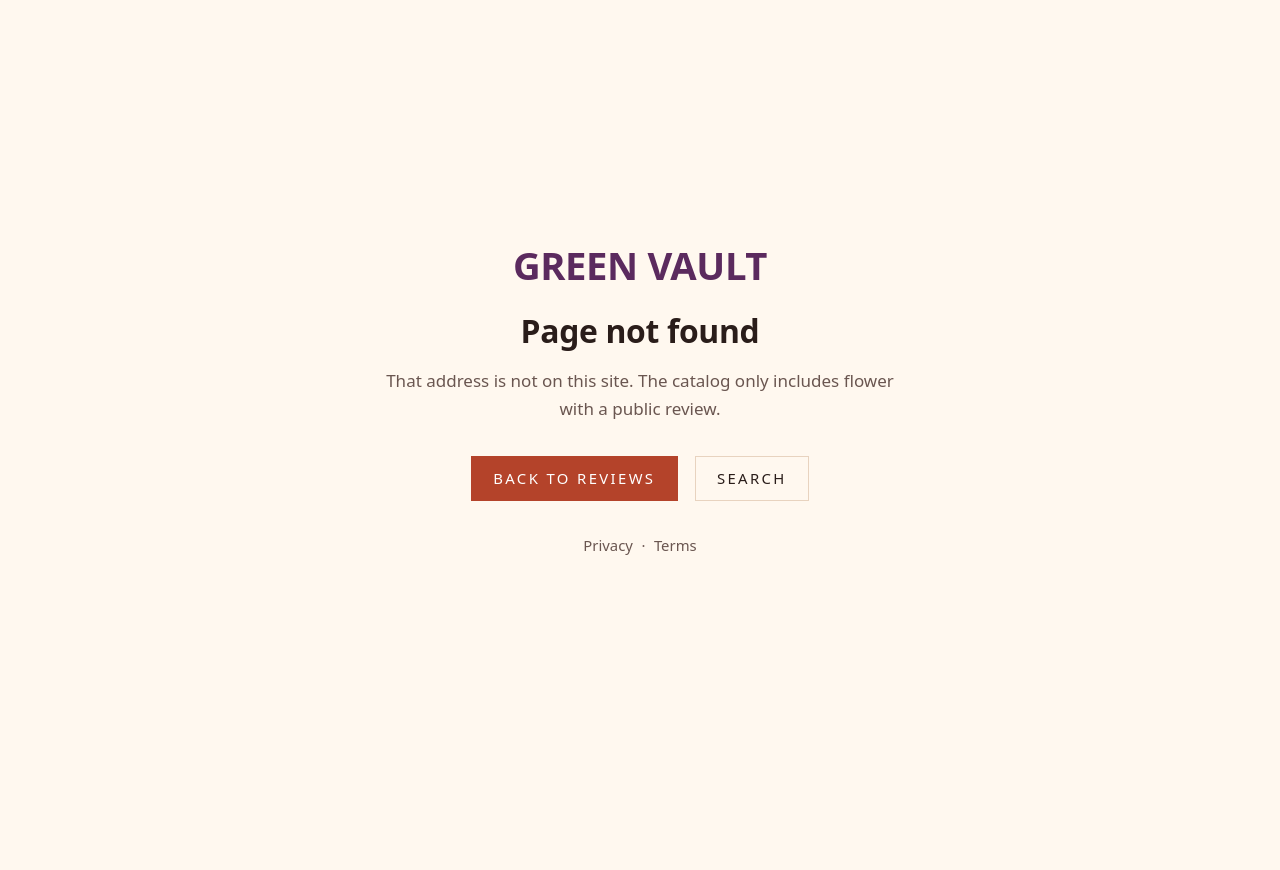
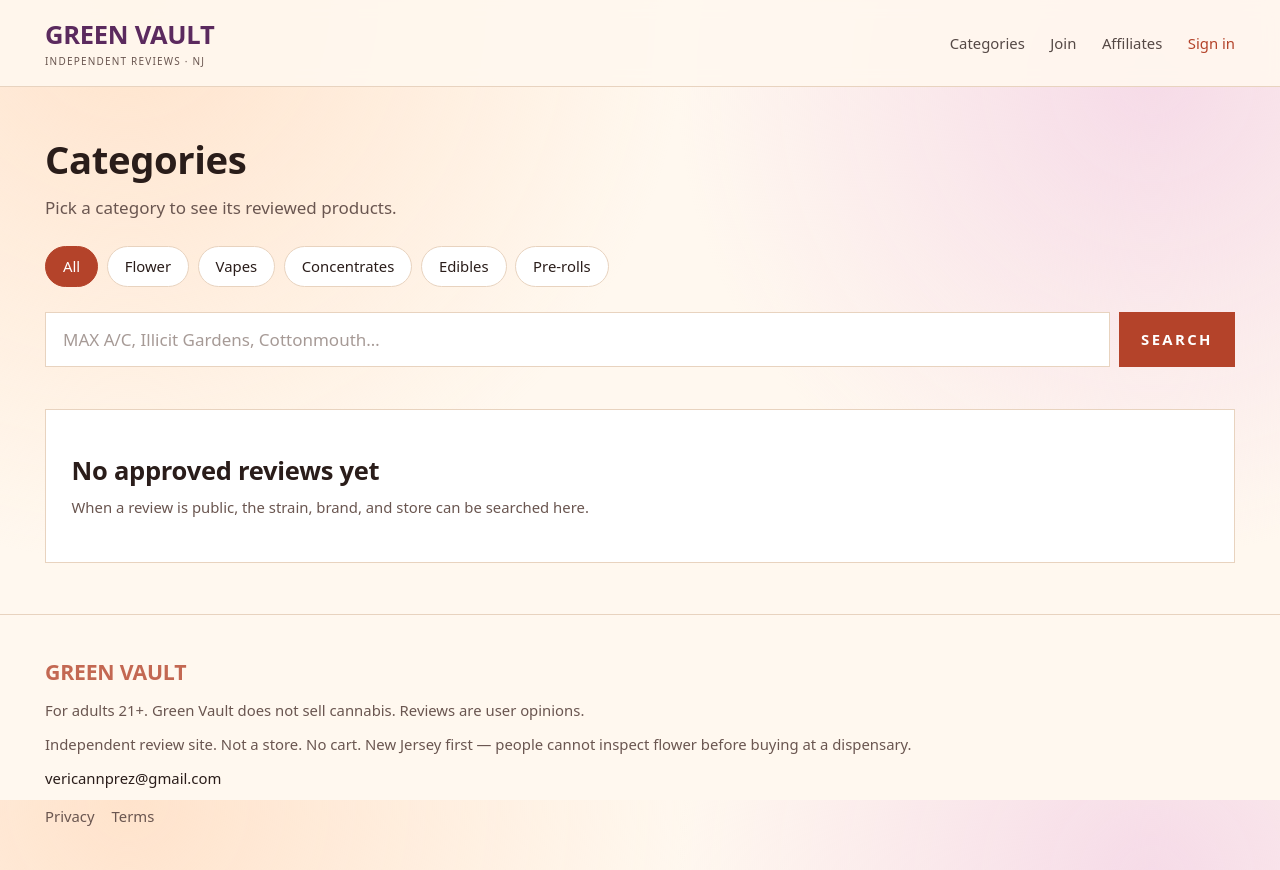
Before and after one commit to fglassmire8-wq/Verican, a Next.js app: page /categories in a window 1280 px wide. Before the commit this address had no page. Before the commit the page ends 800 px from the top, so only its background shows below. Built offline with nearby package versions, Linux system fonts and the light colour scheme; no server answers; the database is empty.

Commit message:
Categories page (redirect /markets, /brands), remove Brands, new home statement and affiliate CTA

```diff
--- a/next.config.ts
+++ b/next.config.ts
@@ -6,6 +6,12 @@ const nextConfig: NextConfig = {
     // Runtime files at /media are outside /public; CatalogImage leaves those unoptimized.
     minimumCacheTTL: 60 * 60 * 24,
   },
+  async redirects() {
+    return [
+      { source: "/markets", destination: "/categories", permanent: true },
+      { source: "/brands", destination: "/categories", permanent: true },
+    ];
+  },
 };
 
 export default nextConfig;
--- a/src/app/(site)/brands/page.tsx
+++ /dev/null
@@ -1,66 +0,0 @@
-import Link from "next/link";
-import { EmptyState } from "@/components/EmptyState";
-import { prisma } from "@/lib/prisma";
-
-export const dynamic = "force-dynamic";
-export const metadata = { title: "Brands" };
-
-export default async function BrandsPage() {
-  const brands = await prisma.brand.findMany({
-    where: {
-      products: {
-        some: {
-          reviews: { some: { status: "APPROVED" } },
-        },
-      },
-    },
-    include: {
-      products: {
-        where: { reviews: { some: { status: "APPROVED" } } },
-        include: {
-          _count: { select: { reviews: true } },
-        },
-      },
-    },
-    orderBy: { name: "asc" },
-  });
-
-  return (
-    <div className="mx-auto max-w-6xl px-4 py-12">
-      <p className="text-[11px] uppercase tracking-[0.12em] text-gold">Cultivators</p>
-      <h1 className="font-display text-4xl mt-2">Brands</h1>
-      <p className="mt-3 text-muted max-w-2xl">
-        Brands appear here only after an approved public review. No placeholder catalog.
-      </p>
-
-      <div className="mt-10 space-y-4">
-        {brands.length === 0 ? (
-          <EmptyState title="No brands yet">
-            A brand is listed after an approved public review. There is no placeholder
-            catalog.
-          </EmptyState>
-        ) : (
-          brands.map((brand) => (
-            <article key={brand.id} className="border border-line bg-panel p-6">
-              <h2 className="font-display text-3xl">{brand.name}</h2>
-              <p className="mt-2 text-sm text-muted">
-                {[brand.legalName, brand.license ? `license ${brand.license}` : null, brand.location]
-                  .filter(Boolean)
-                  .join(" · ")}
-              </p>
-              <ul className="mt-4 space-y-2">
-                {brand.products.map((product) => (
-                  <li key={product.id}>
-                    <Link href={`/product/${product.slug}`} className="text-gold hover:text-gold-bright">
-                      {product.strain}
-                    </Link>
-                  </li>
-                ))}
-              </ul>
-            </article>
-          ))
-        )}
-      </div>
-    </div>
-  );
-}
--- a/src/app/(site)/markets/page.tsx
+++ b/src/app/(site)/categories/page.tsx
@@ -1,3 +1,4 @@
+import Link from "next/link";
 import { prisma } from "@/lib/prisma";
 import { EmptyState } from "@/components/EmptyState";
 import { ProductCard } from "@/components/ProductCard";
@@ -5,19 +6,46 @@ import { isTrustedReview } from "@/lib/utils";
 
 export const dynamic = "force-dynamic";
 
-export const metadata = { title: "Markets" };
+export const metadata = { title: "Categories" };
 
-export default async function MarketsPage({
+const BASE_CATEGORIES: { value: string; label: string }[] = [
+  { value: "FLOWER", label: "Flower" },
+  { value: "VAPE", label: "Vapes" },
+  { value: "CONCENTRATE", label: "Concentrates" },
+  { value: "EDIBLE", label: "Edibles" },
+  { value: "PREROLL", label: "Pre-rolls" },
+];
+
+function labelFor(value: string) {
+  return (
+    BASE_CATEGORIES.find((c) => c.value === value)?.label ??
+    value.charAt(0) + value.slice(1).toLowerCase()
+  );
+}
+
+export default async function CategoriesPage({
   searchParams,
 }: {
-  searchParams: Promise<{ q?: string }>;
+  searchParams: Promise<{ q?: string; c?: string }>;
 }) {
-  const { q = "" } = await searchParams;
+  const { q = "", c = "" } = await searchParams;
   const query = q.trim();
+  const category = c.trim().toUpperCase();
+
+  const used = await prisma.product.findMany({
+    where: { reviews: { some: { status: "APPROVED" } } },
+    select: { category: true },
+    distinct: ["category"],
+  });
+  const categories = [...BASE_CATEGORIES];
+  for (const { category: value } of used) {
+    if (!categories.some((x) => x.value === value)) categories.push({ value, label: labelFor(value) });
+  }
 
   const products = await prisma.product.findMany({
     where: {
       reviews: { some: { status: "APPROVED" } },
+      ...(category ? { category } : {}),
       ...(query
         ? {
             OR: [
@@ -57,13 +85,31 @@ export default async function MarketsPage({
 
   return (
     <div className="mx-auto max-w-6xl px-4 py-12">
-      <p className="text-[11px] uppercase tracking-[0.12em] text-gold">Search</p>
-      <h1 className="font-display text-4xl mt-2">Markets</h1>
+      <h1 className="font-display text-4xl">Categories</h1>
       <p className="mt-3 text-muted max-w-2xl">
-        Search strain, brand, or store. Only flower with an approved public review appears.
+        Pick a category to see its reviewed products.
       </p>
 
-      <form className="mt-8 flex gap-2" action="/markets">
+      <nav className="mt-6 flex flex-wrap gap-2" aria-label="Product categories">
+        {[{ value: "", label: "All" }, ...categories].map((item) => {
+          const active = item.value === category;
+          const href = item.value ? `/categories?c=${item.value.toLowerCase()}` : "/categories";
+          return (
+            <Link
+              key={item.value || "all"}
+              href={href}
+              className={`rounded-full border px-4 py-2 text-sm ${
+                active ? "border-gold bg-gold text-ink" : "border-line bg-panel text-cream hover:border-gold"
+              }`}
+            >
+              {item.label}
+            </Link>
+          );
+        })}
+      </nav>
+
+      <form className="mt-6 flex gap-2" action="/categories">
+        {category ? <input type="hidden" name="c" value={category.toLowerCase()} /> : null}
         <input
           name="q"
           defaultValue={query}
@@ -80,7 +126,7 @@ export default async function MarketsPage({
 
       <div className="mt-10">
         {products.length === 0 ? (
-          <EmptyState title={query ? "No matches" : "No approved reviews yet"}>
+          <EmptyState title={query ? "No matches" : category ? `No reviewed ${labelFor(category).toLowerCase()} yet` : "No approved reviews yet"}>
             {query
               ? `Nothing public matches “${query}”. Search covers strain, brand, and store on approved reviews only.`
               : "When a review is public, the strain, brand, and store can be searched here."}
--- a/src/app/(site)/not-found.tsx
+++ b/src/app/(site)/not-found.tsx
@@ -13,7 +13,7 @@ export default function SiteNotFound() {
         <Link href="/" className="border border-gold bg-gold text-ink px-5 py-2.5">
           Back to reviews
         </Link>
-        <Link href="/markets" className="border border-line px-5 py-2.5 hover:border-gold">
+        <Link href="/categories" className="border border-line px-5 py-2.5 hover:border-gold">
           Search
         </Link>
       </div>
--- a/src/app/(site)/page.tsx
+++ b/src/app/(site)/page.tsx
@@ -29,52 +29,38 @@ export default async function HomePage() {
   return (
     <div>
       <section className="border-b border-line">
-        <div className="mx-auto max-w-6xl px-4 py-16 sm:py-24">
-          <p className="text-[11px] uppercase tracking-[0.12em] text-gold">
-            21+ · Independent · Not a store
-          </p>
-          <h1 className="font-display text-4xl sm:text-6xl mt-4 max-w-3xl leading-tight text-cream">
-            Check the flower before you buy the jar.
+        <div className="mx-auto max-w-6xl px-4 py-14 sm:py-20">
+          <h1 className="font-display text-4xl sm:text-5xl max-w-3xl leading-tight text-cream">
+            Independent cannabis reviews for New Jersey.
           </h1>
           <p className="mt-6 max-w-2xl text-lg text-muted leading-relaxed">
-            New Jersey dispensaries seal the product. You cannot inspect it on the floor.
-            Green Vault is a photo and an honest review first — then, after you buy, you post
-            your own.
-          </p>
-          <div className="mt-10 grid gap-6 sm:grid-cols-2 max-w-3xl text-sm leading-relaxed">
-            <div className="border border-line p-5 bg-panel">
-              <h2 className="font-display text-2xl text-gold-bright">Members</h2>
-              <p className="mt-2 text-muted">
-                View reviews. You may leave an unverified, unrewarded note. Member reviews
-                are visually distinct and never count toward trusted rank.
-              </p>
-            </div>
-            <div className="border border-line p-5 bg-panel">
-              <h2 className="font-display text-2xl text-gold-bright">Affiliate Program</h2>
-              <p className="mt-2 text-muted">Become an affiliate. Sign up here.</p>
-              <Link
-                href="/affiliate"
-                className="mt-4 inline-block border border-gold bg-gold text-ink px-5 py-2.5 text-sm tracking-[0.12em] uppercase"
-              >
-                Sign up as an affiliate
-              </Link>
-            </div>
-          </div>
-          <p className="mt-8 text-sm text-muted">
-            Honest <span className="text-dont">DON&apos;T BUY</span> reviews are a feature.
+            Green Vault publishes independent, third-party reviews of medical and
+            recreational cannabis products, purely for quality control. In New Jersey you
+            usually can&apos;t see the product before you buy it, so our goal is for every
+            product on the market to eventually be reviewed.
           </p>
           <div className="mt-8 flex flex-wrap gap-4">
             <Link
-              href="/markets"
-              className="border border-gold bg-gold text-ink px-5 py-2.5 text-sm tracking-[0.16em] uppercase"
+              href="/affiliate"
+              className="border border-gold bg-gold text-ink px-6 py-3 text-base tracking-[0.08em] uppercase hover:bg-gold-bright hover:border-gold-bright"
             >
-              Search reviews
+              Become an affiliate — Sign up
             </Link>
             <Link
+              href="/categories"
+              className="border border-line bg-panel px-6 py-3 text-base tracking-[0.08em] uppercase text-cream hover:border-gold"
+            >
+              Browse categories
+            </Link>
+          </div>
+          <div className="mt-10 max-w-xl border border-line p-5 bg-panel">
+            <h2 className="font-display text-2xl text-gold-bright">Affiliate Program</h2>
+            <p className="mt-2 text-muted">Become an affiliate. Sign up here.</p>
+            <Link
               href="/affiliate"
-              className="border border-line px-5 py-2.5 text-sm tracking-[0.16em] uppercase text-cream hover:border-gold"
+              className="mt-4 inline-block border border-gold bg-gold text-ink px-5 py-2.5 text-sm tracking-[0.12em] uppercase"
             >
-              Apply as affiliate
+              Sign up as an affiliate
             </Link>
           </div>
         </div>
@@ -83,12 +69,11 @@ export default async function HomePage() {
       <section className="mx-auto max-w-6xl px-4 py-16">
         <div className="flex items-end justify-between gap-4 mb-8">
           <div>
-            <p className="text-[11px] uppercase tracking-[0.12em] text-gold">Catalog</p>
-            <h2 className="font-display text-3xl mt-2">Reviewed flower</h2>
+            <h2 className="font-display text-3xl">Recently reviewed</h2>
           </div>
-          <p className="text-sm text-muted max-w-sm text-right">
-            Only flower with an approved public review. Nothing is added ahead of time.
-          </p>
+          <Link href="/categories" className="text-sm text-gold hover:text-gold-bright">
+            See all categories →
+          </Link>
         </div>
 
         {products.length === 0 ? (
--- a/src/app/not-found.tsx
+++ b/src/app/not-found.tsx
@@ -14,7 +14,7 @@ export default function NotFound() {
           <Link href="/" className="border border-gold bg-gold text-ink px-5 py-2.5">
             Back to reviews
           </Link>
-          <Link href="/markets" className="border border-line px-5 py-2.5 hover:border-gold">
+          <Link href="/categories" className="border border-line px-5 py-2.5 hover:border-gold">
             Search
           </Link>
         </div>
--- a/src/app/sitemap.ts
+++ b/src/app/sitemap.ts
@@ -6,8 +6,7 @@ export const dynamic = "force-dynamic";
 
 const PUBLIC_PATHS = [
   "/",
-  "/markets",
-  "/brands",
+  "/categories",
   "/affiliate",
   "/join",
   "/login",
--- a/src/components/Header.tsx
+++ b/src/components/Header.tsx
@@ -45,11 +45,8 @@ function NavLinks({
 }) {
   return (
     <>
-      <Link href="/markets" className="hover:text-gold-bright">
-        Markets
-      </Link>
-      <Link href="/brands" className="hover:text-gold-bright">
-        Brands
+      <Link href="/categories" className="hover:text-gold-bright">
+        Categories
       </Link>
       {signedIn ? (
         <>
```
